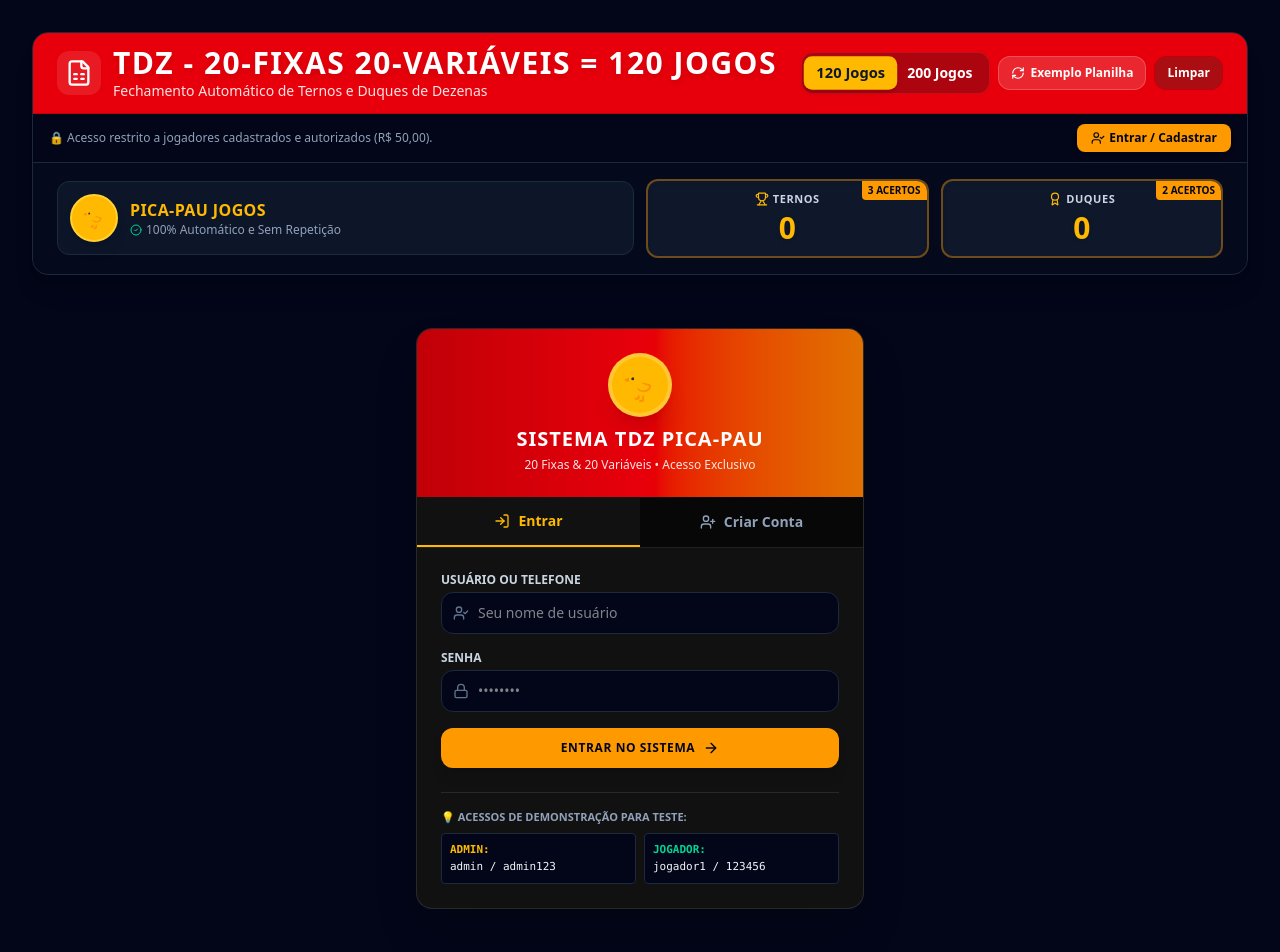
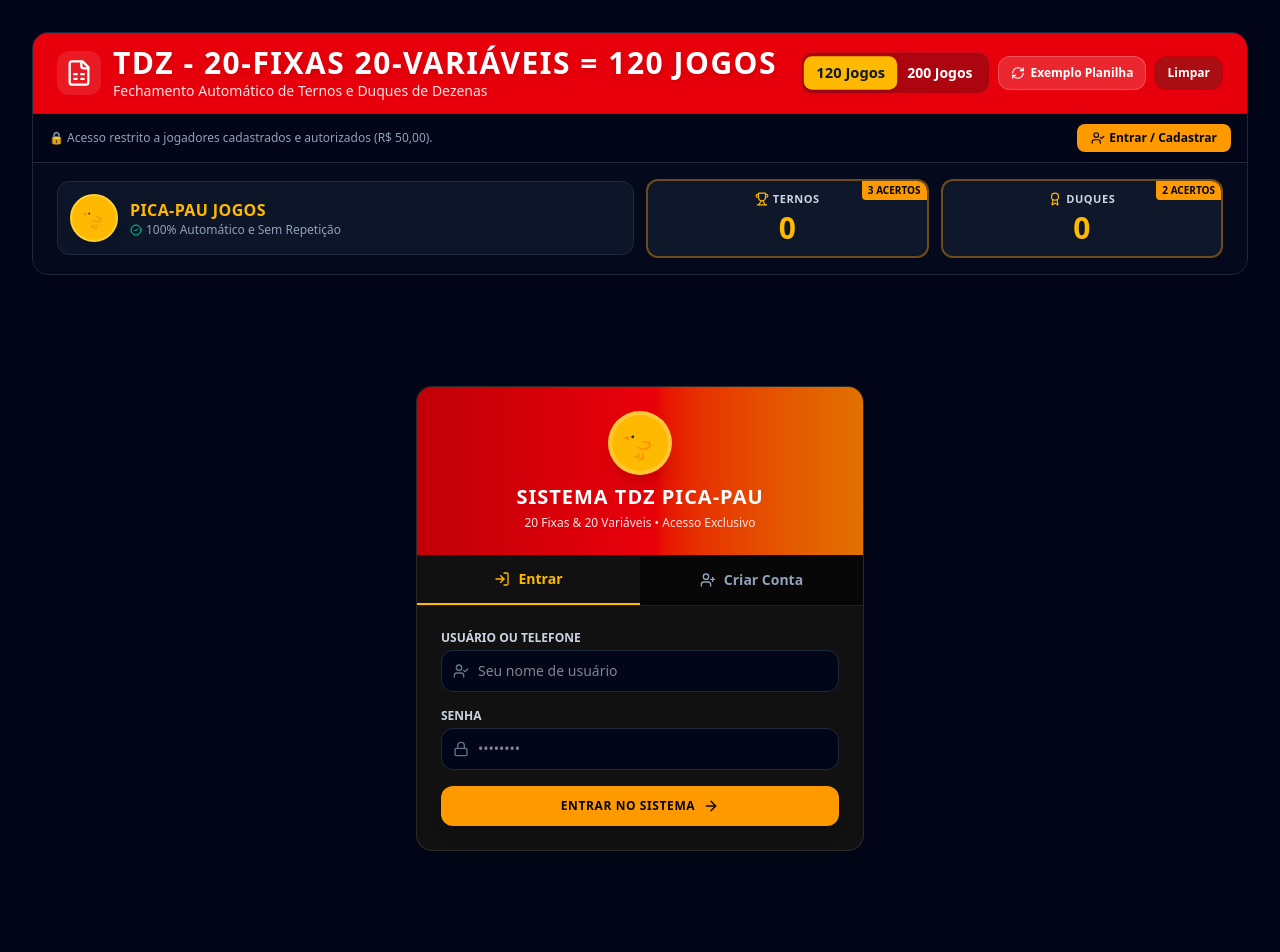
Before and after one commit to picapau57/TDZ---20-FIXAS-20-VARI-VEIS, a React (Vite) app: page / in a window 1280 px wide. Shown: the top 952 px of the page. Built offline with nearby package versions, Linux system fonts and the light colour scheme.

Commit message:
refactor(auth): remove demo login credentials from screen
Remove hardcoded demo credentials from the AuthScreen to improve application security and prevent unauthorized access in production environments.

```diff
--- a/src/components/AuthScreen.tsx
+++ b/src/components/AuthScreen.tsx
@@ -316,22 +316,7 @@ export const AuthScreen: React.FC<AuthScreenProps> = ({
                 <ArrowRight className="w-4 h-4" />
               </button>
 
-              {/* Demo Logins Info */}
-              <div className="mt-6 pt-4 border-t border-white/10 text-left">
-                <p className="text-[11px] text-slate-400 font-bold uppercase mb-2">
-                  💡 Acessos de Demonstração para Teste:
-                </p>
-                <div className="grid grid-cols-2 gap-2 text-[11px] font-mono">
-                  <div className="p-2 bg-slate-950 rounded border border-slate-800">
-                    <span className="text-amber-400 font-bold block">ADMIN:</span>
-                    <span>admin / admin123</span>
-                  </div>
-                  <div className="p-2 bg-slate-950 rounded border border-slate-800">
-                    <span className="text-emerald-400 font-bold block">JOGADOR:</span>
-                    <span>jogador1 / 123456</span>
-                  </div>
-                </div>
-              </div>
+
             </form>
           ) : (
             /* REGISTER FORM */
```
